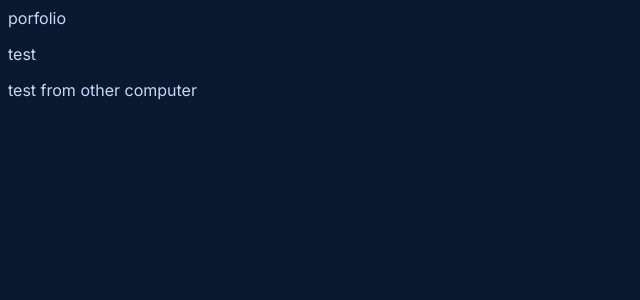
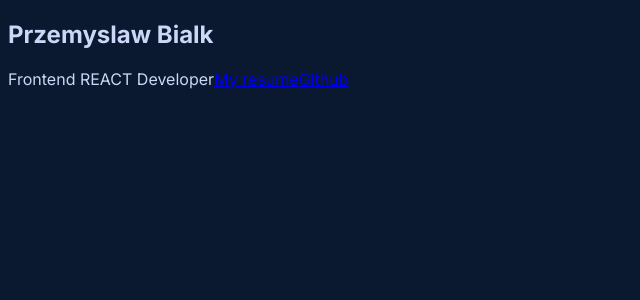
Before and after one commit to Losssik/portfolio, a React (Vite) app: page / in a window 1280 px wide. Shown: the top 300 px of the page, without its empty margins (0-640 px from the left). Built offline with nearby package versions, Linux system fonts and the light colour scheme.

Commit message:
creating about me section

```diff
--- a/src/App.tsx
+++ b/src/App.tsx
@@ -1,11 +1,10 @@
 import "./assets/main.scss";
+import AboutMe from "./assets/components/AboutMe/AboutMe";
 
 function App() {
   return (
-    <div>
-      porfolio
-      <p className="$color-bg">test</p>
-      <p>test from other computer</p>
+    <div className="">
+      <AboutMe />
     </div>
   );
 }
--- /dev/null
+++ b/src/assets/components/AboutMe/AboutMe.tsx
@@ -0,0 +1,22 @@
+import cvFile from "../../files/cv.pdf";
+
+const AboutMe = () => {
+  return (
+    <section className="about-me">
+      <h1 className="about-me__name"> Przemyslaw Bialk </h1>
+      <span className="about-me__description">Frontend REACT Developer</span>
+      <a href={cvFile} target="_blank" rel="noopener noreferrer">
+        My resume
+      </a>
+      <a
+        href="https://github.com/Losssik"
+        target="_blank"
+        rel="noopener noreferrer"
+      >
+        Github
+      </a>
+    </section>
+  );
+};
+
+export default AboutMe;
```
Also changed, not shown: 1 other file (tests, documents, lock files or other folders).
